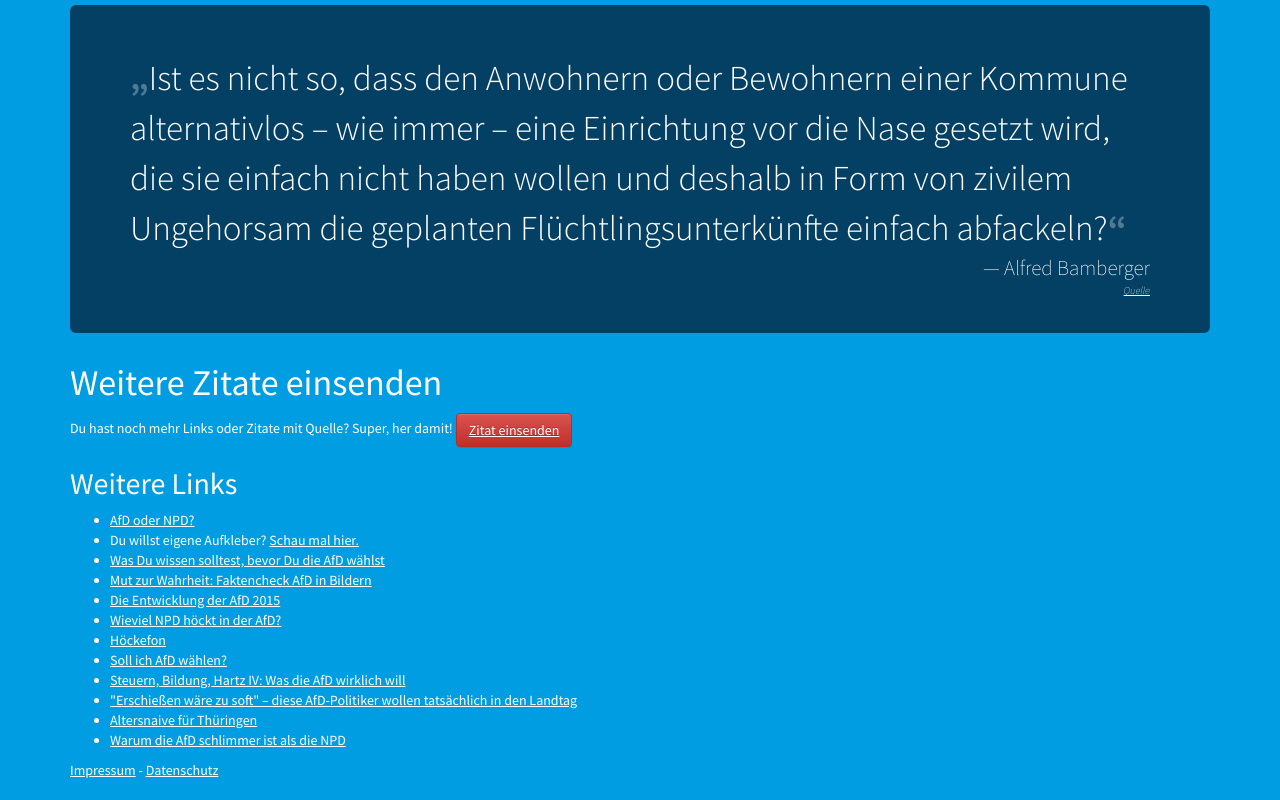
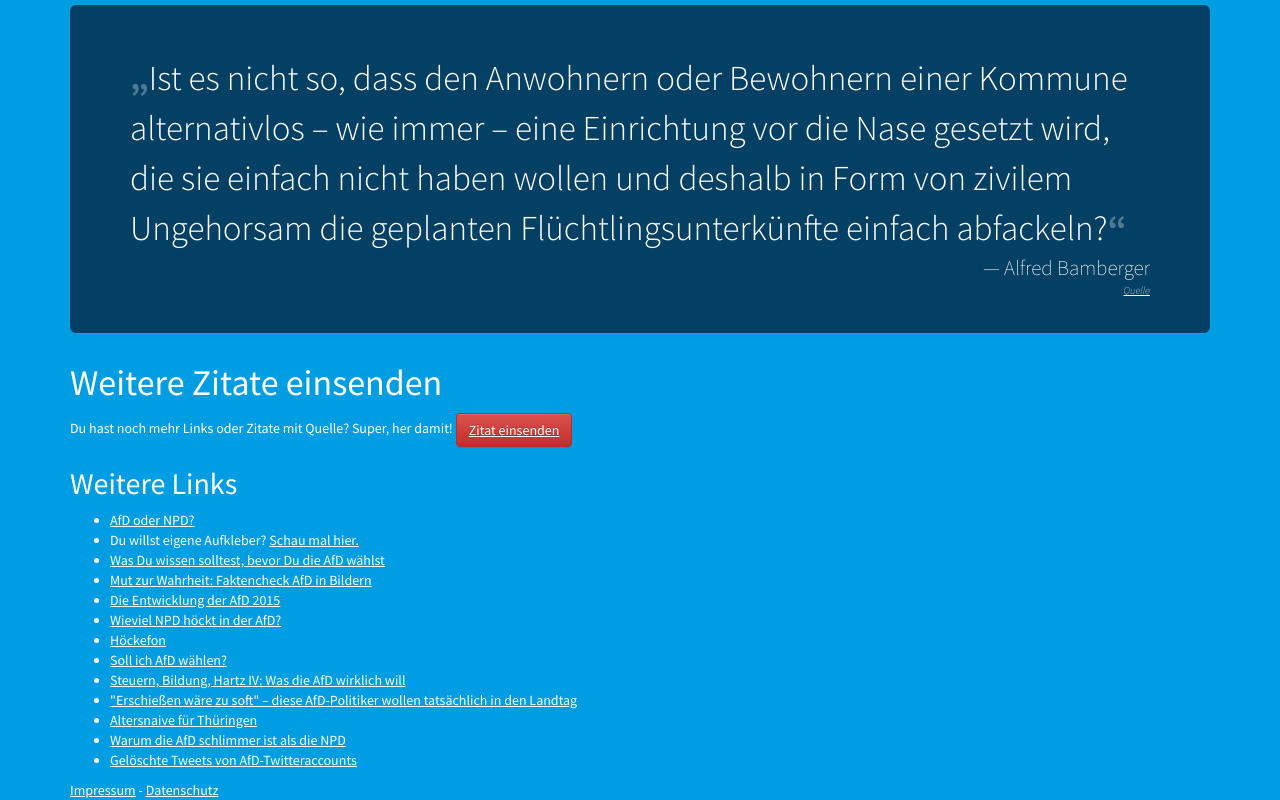
Before and after one commit to zeitschlag/wirsindafd, a plain HTML site: page index.html in a window 1280 px wide. Shown: the part 3019-3819 px from the top of the page. Drawn offline with nearby package versions, Linux system fonts and the light colour scheme.

Commit message:
mehr links! also mehr hyperlinks! hyper! links!

```diff
--- a/index.html
+++ b/index.html
@@ -121,6 +121,7 @@
           <li><a href="http://www.rp-online.de/politik/deutschland/diese-afd-politiker-wollen-wirklich-in-den-landtag-aid-1.5823304" target="_blank">"Erschießen wäre zu soft" – diese AfD-Politiker wollen tatsächlich in den Landtag</a></li>
           <li><a href="https://afthue.wordpress.com" target="_blank">Altersnaive für Thüringen</a></li>
           <li><a href="http://www.ennomane.de/2016/03/14/warum-die-afd-schlimmer-ist-als-die-npd/" target="_blank">Warum die AfD schlimmer ist als die NPD</a></li>
+          <li><a href="https://twitter.com/ArchivFD/" target="_blank">Gelöschte Tweets von AfD-Twitteraccounts</a></li>
         </ul>
       </footer>
       <a href="impressum.html">Impressum</a> - <a href="datenschutz.html">Datenschutz</a>
```
